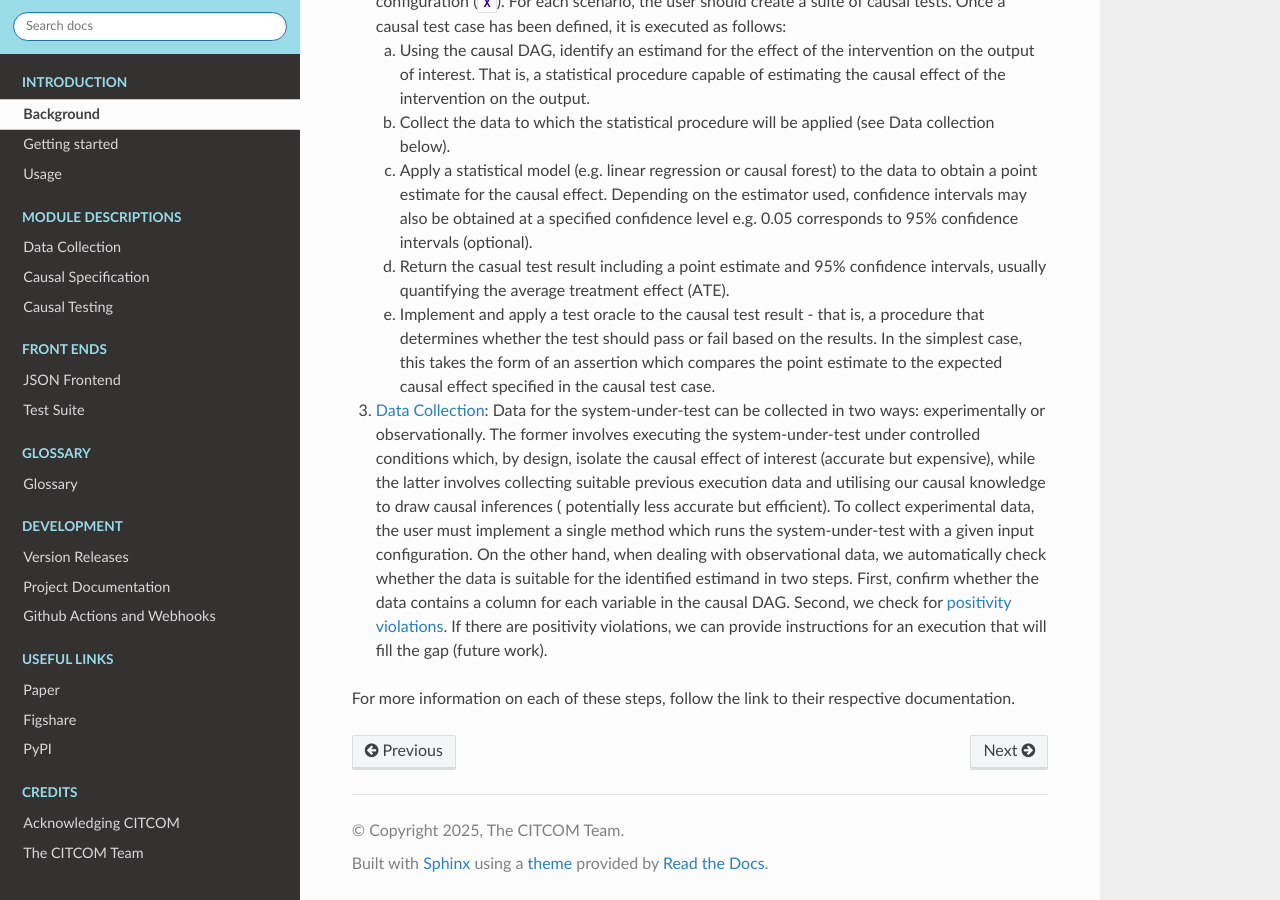
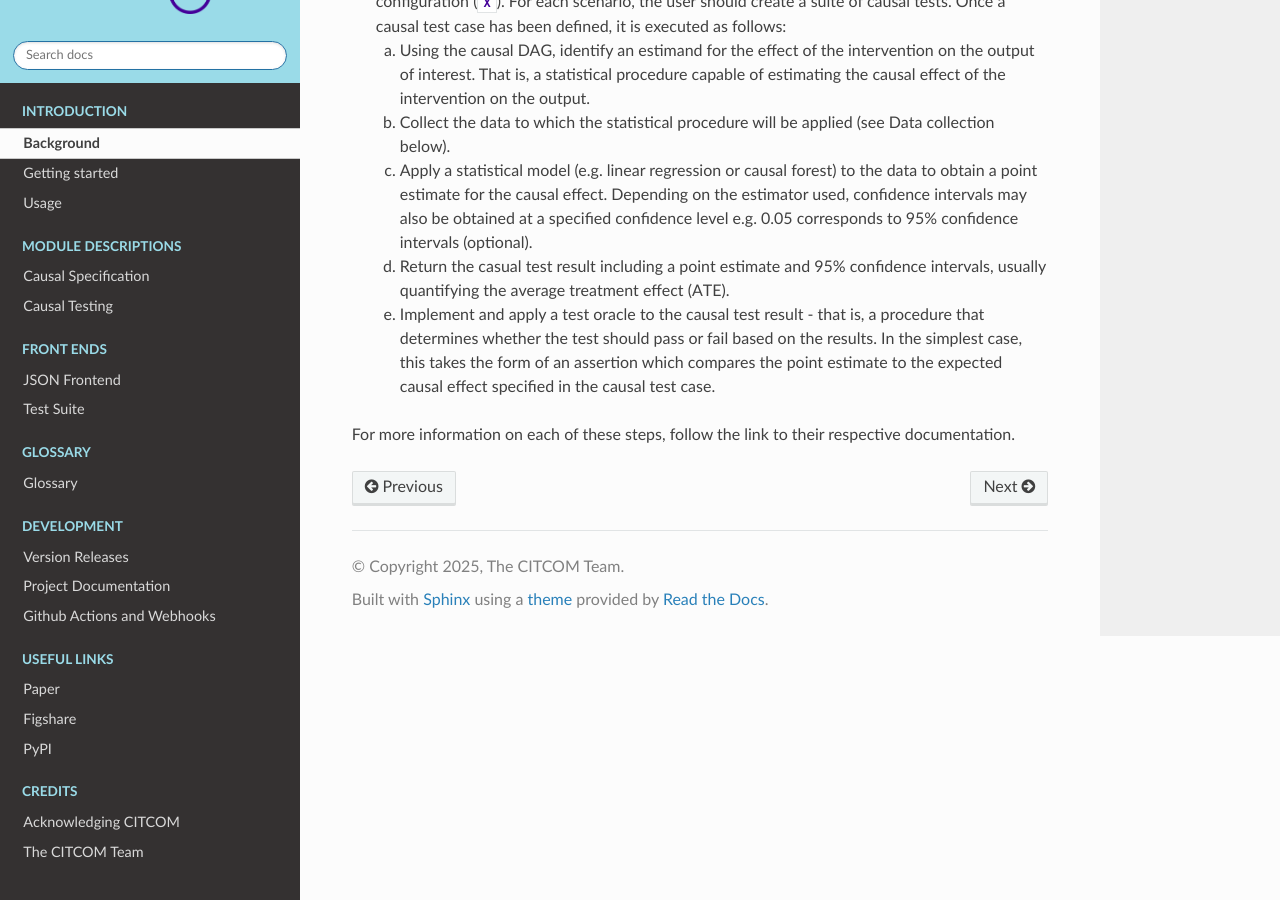
Before and after one commit to CITCOM-project/CausalTestingFramework, a Sphinx documentation site: the page built from docs/source/description.rst, in a window 1280 px wide and 900 px high, scrolled down 557 px. Built offline with Sphinx 7.4.7 and the Read the Docs theme 3.1.0, drawn with Linux system fonts in a browser that asks for light colours; pages that are not in the unit, such as notebooks, are missing from menus.

Commit message:
Updated docs

```diff
--- a/docs/source/description.rst
+++ b/docs/source/description.rst
@@ -34,18 +34,4 @@ The Causal Testing Framework consists of 3 main components: 1) Causal Specificat
       test should pass or fail based on the results. In the simplest case, this takes the form of an assertion which
       compares the point estimate to the expected causal effect specified in the causal test case.
 
-
-
-#.
-   :doc:`Data Collection <../modules/data_collector>`\ : Data for the system-under-test can be collected in two
-   ways: experimentally or observationally. The former involves executing the system-under-test under controlled
-   conditions which, by design, isolate the causal effect of interest (accurate but expensive), while the latter
-   involves collecting suitable previous execution data and utilising our causal knowledge to draw causal inferences (
-   potentially less accurate but efficient). To collect experimental data, the user must implement a single method which
-   runs the system-under-test with a given input configuration. On the other hand, when dealing with observational data,
-   we automatically check whether the data is suitable for the identified estimand in two steps. First, confirm whether
-   the data contains a column for each variable in the causal DAG. Second, we check
-   for `positivity violations <https://www.youtube.com/watch?v=4xc8VkrF98w>`_. If there are positivity violations, we can
-   provide instructions for an execution that will fill the gap (future work).
-
 For more information on each of these steps, follow the link to their respective documentation.
--- a/docs/source/index.rst
+++ b/docs/source/index.rst
@@ -106,7 +106,6 @@ system-under-test that is expected to cause a change to some output(s).
    :maxdepth: 1
    :caption: Module Descriptions
 
-   /modules/data_collector
    /modules/causal_specification
    /modules/causal_tests
 
```
Also changed, not shown: docs/source/modules/data_collector.rst (deleted, +0 -28 lines), docs/source/usage.rst (+13 -9 lines), examples/covasim_/vaccinating_elderly/README.md.
